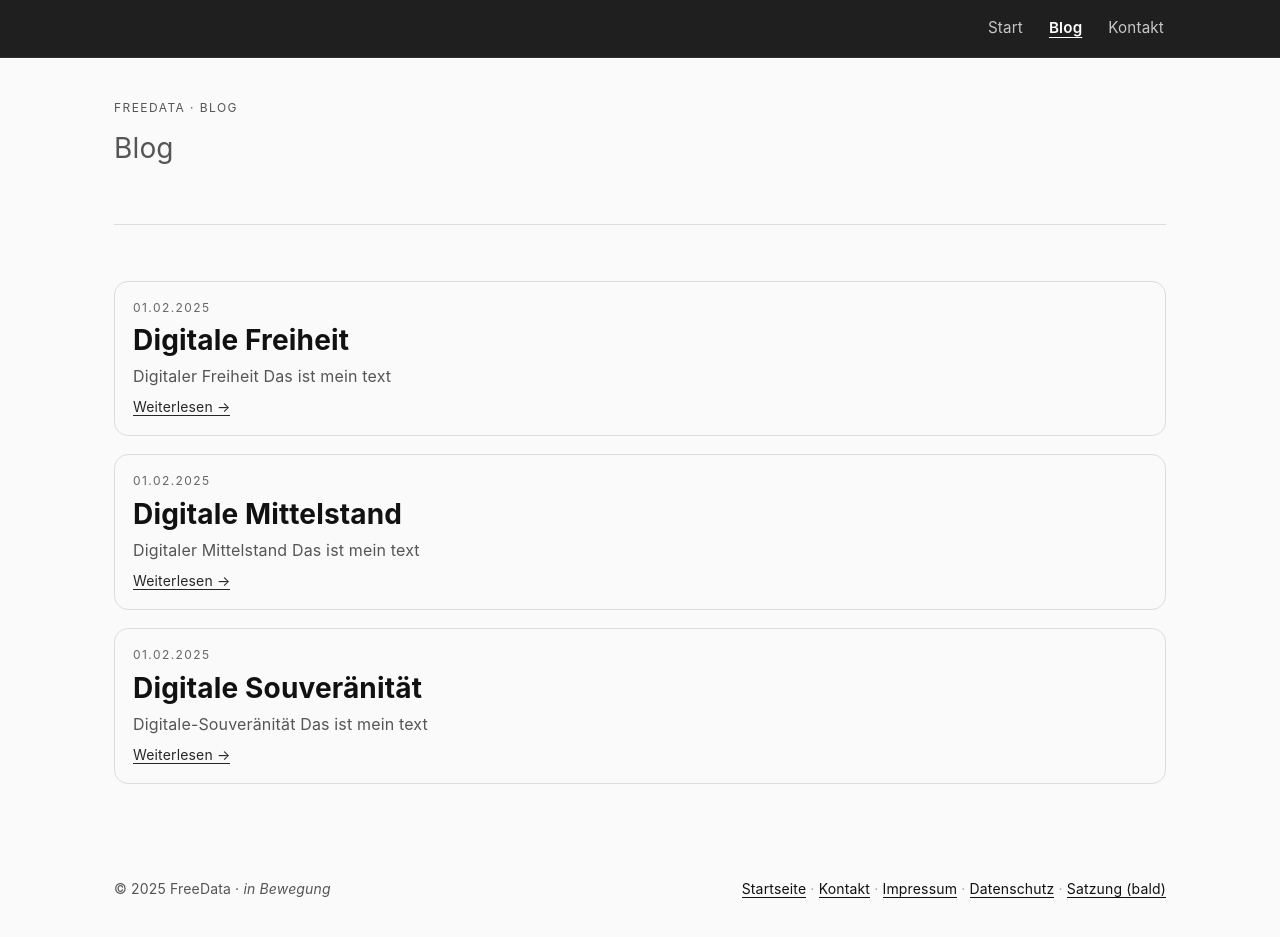
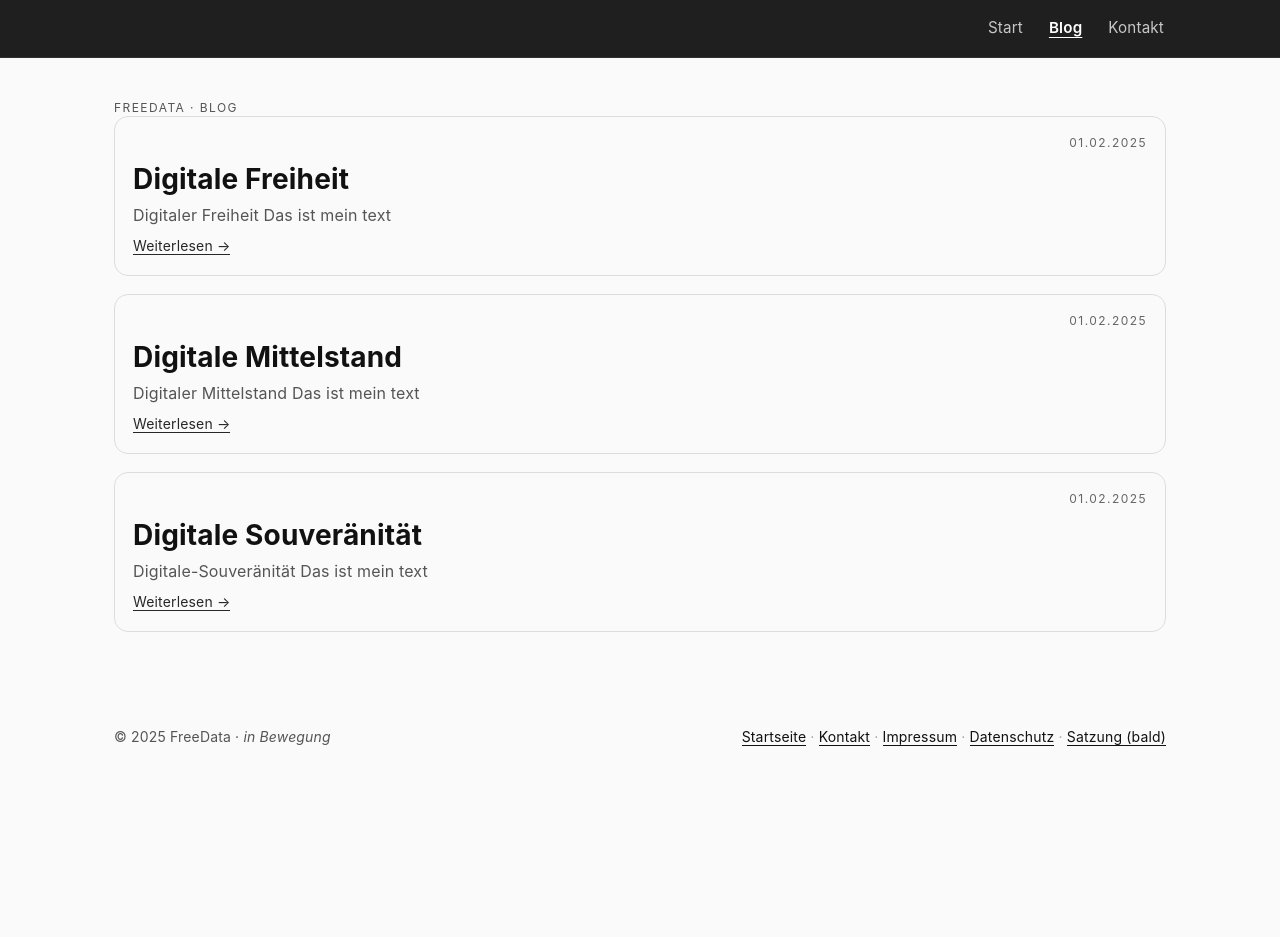
Before and after one commit to freedata-coop/freedata-coop.github.io, a Jekyll site: the page built from blog.md, in a window 1280 px wide and 971 px high. Shown: the top 937 px of the window. Built offline with Jekyll 4.4.1, drawn with Linux system fonts in a browser that asks for light colours.

Commit message:
add layout blog

```diff
--- a/assets/custom.css
+++ b/assets/custom.css
@@ -196,3 +196,28 @@ body[theme="light"] {
 .blog-read a:hover{
   opacity: 1;
 }
+
+/* Blog Header Row */
+.blog-meta {
+  display: grid;
+  grid-template-columns: 1fr auto; /* links flexibel, rechts kompakt */
+  align-items: center;
+  margin-bottom: 4px;
+}
+
+.blog-left {
+  display: flex;
+  gap: 10px;
+  align-items: center;
+}
+
+.blog-right {
+  text-align: right;
+}
+
+.blog-date {
+  font-size: 12px;
+  color: var(--muted);
+  text-transform: uppercase;
+  letter-spacing: .12em;
+}
--- a/blog.md
+++ b/blog.md
@@ -6,32 +6,41 @@ theme: light
 
 <section class="blog-hero">
   <div class="kicker">FreeData · Blog</div>
-  <p class="lead">{{ page.title }}</p>
+  <!-- <h1>{{ page.title }}</h1>
+  <p class="lead">Probleme. Lösungen. Aufbau FreeData.</p> -->
 </section>
 
-<hr class="divider"/>
+<!-- <hr class="divider"/> -->
 
 <section class="blog-list">
 {% for post in site.posts %}
   <article class="blog-card">
+
     <div class="blog-meta">
-      <span class="blog-date">{{ post.date | date: "%d.%m.%Y" }}</span>
-      {% if post.category %}
+    <div class="blog-left">
+        {% if post.category %}
         <span class="blog-tag">{{ post.category }}</span>
-      {% endif %}
+        {% endif %}
     </div>
 
+    <div class="blog-right">
+        <span class="blog-date">{{ post.date | date: "%d.%m.%Y" }}</span>
+    </div>
+    </div>
+
+
     <h2 class="blog-title">
-      <a href="{{ post.url }}">{{ post.title }}</a>
+        <a href="{{ post.url }}">{{ post.title }}</a>
     </h2>
 
     <p class="blog-excerpt">
-      {{ post.excerpt | strip_html | truncate: 220 }}
+        {{ post.excerpt | strip_html | truncate: 220 }}
     </p>
 
     <div class="blog-read">
-      <a href="{{ post.url }}">Weiterlesen →</a>
+        <a href="{{ post.url }}">Weiterlesen →</a>
     </div>
+
   </article>
 {% endfor %}
 </section>
```
